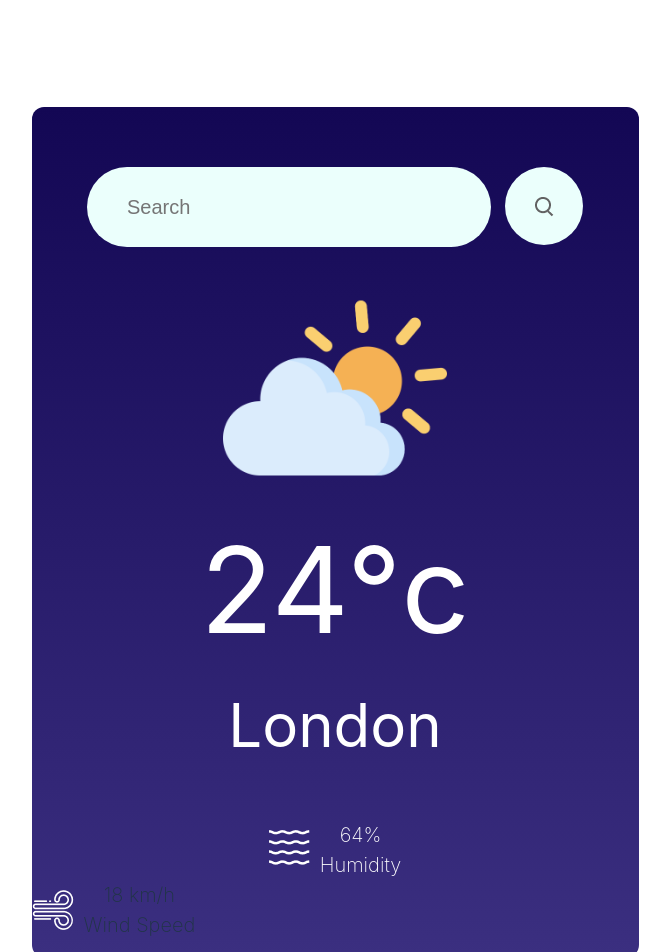
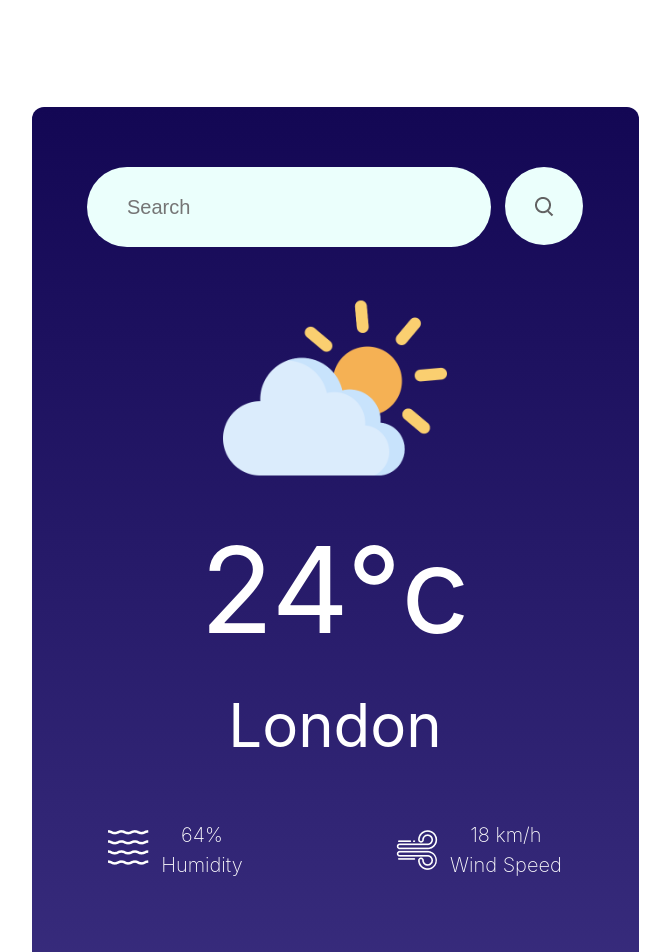
Before and after one commit to gkarm/weatherplus, a React (Vite) app: page / in a window 1280 px wide. Shown: the top 952 px of the page, without its empty margins (305-975 px from the left). Built offline with nearby package versions, Linux system fonts and the light colour scheme.

Commit message:
updated icon

```diff
--- a/src/Components/WeatherPlusApp/WeatherPlusApp.css
+++ b/src/Components/WeatherPlusApp/WeatherPlusApp.css
@@ -1,6 +1,6 @@
 .container{
     width:607px;
-    height: 850px;
+    height: 950px;
     margin: auto;
     margin-top: 75px;
     border-radius: 12px;
@@ -65,7 +65,7 @@
     margin: auto;
     display: flex;
     align-items: flex-start;
-    gap: 10px;
+    gap: 12px;
 }
 .data{
     font-size: 20px;
--- a/src/Components/WeatherPlusApp/WeatherPlusApp.jsx
+++ b/src/Components/WeatherPlusApp/WeatherPlusApp.jsx
@@ -91,7 +91,8 @@ const WeatherPlusApp = () => {
                         <div className="text">Humidity</div>
                     </div>
                 </div>
-            </div>
+
+
             <div className="element">
                 <img src={wind_icon} alt="" className="icon"/>
                 <div className="data">
@@ -99,6 +100,8 @@ const WeatherPlusApp = () => {
                     <div className="text">Wind Speed</div>
 
                 </div>
+
+            </div>
             </div>
         </div>
     );
```
